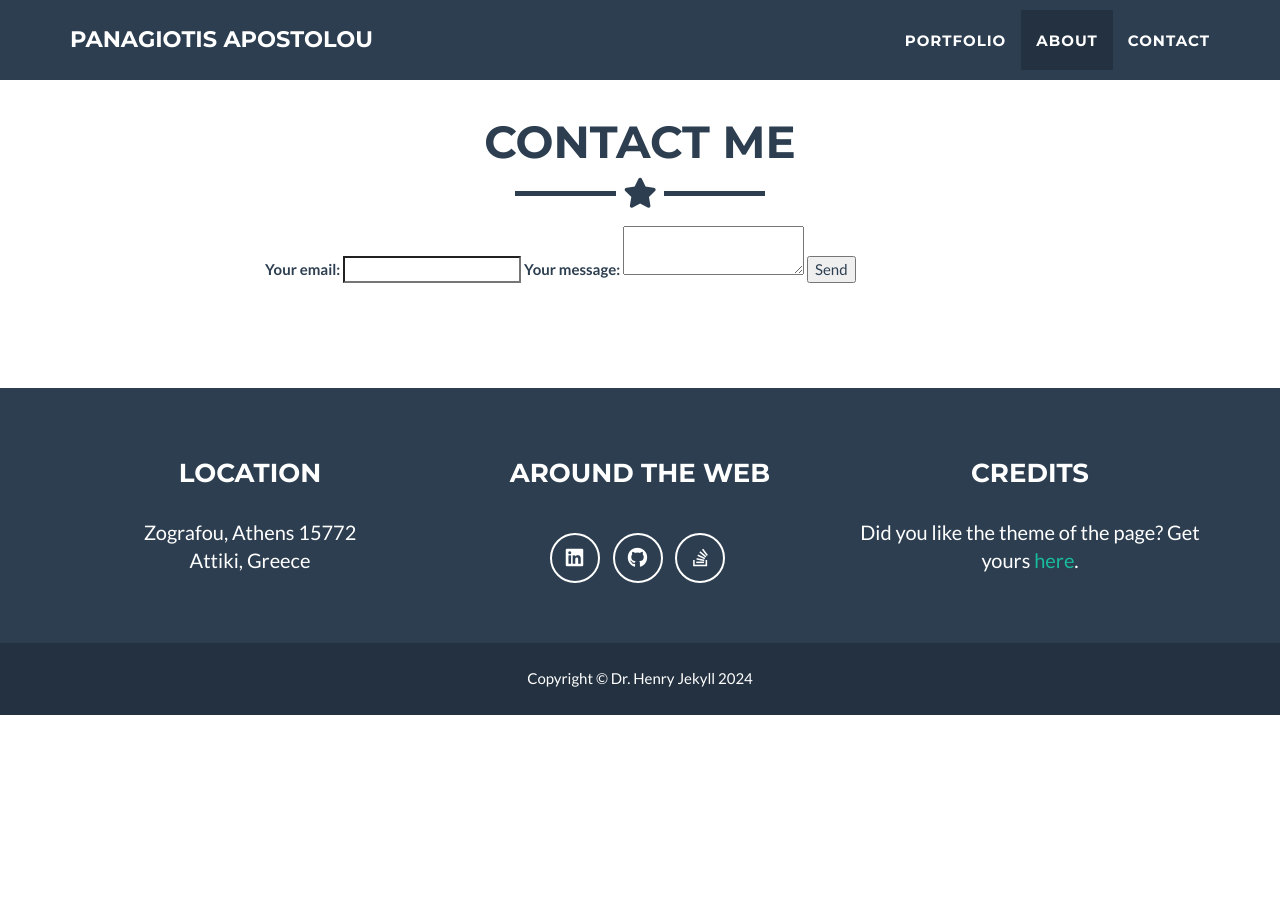
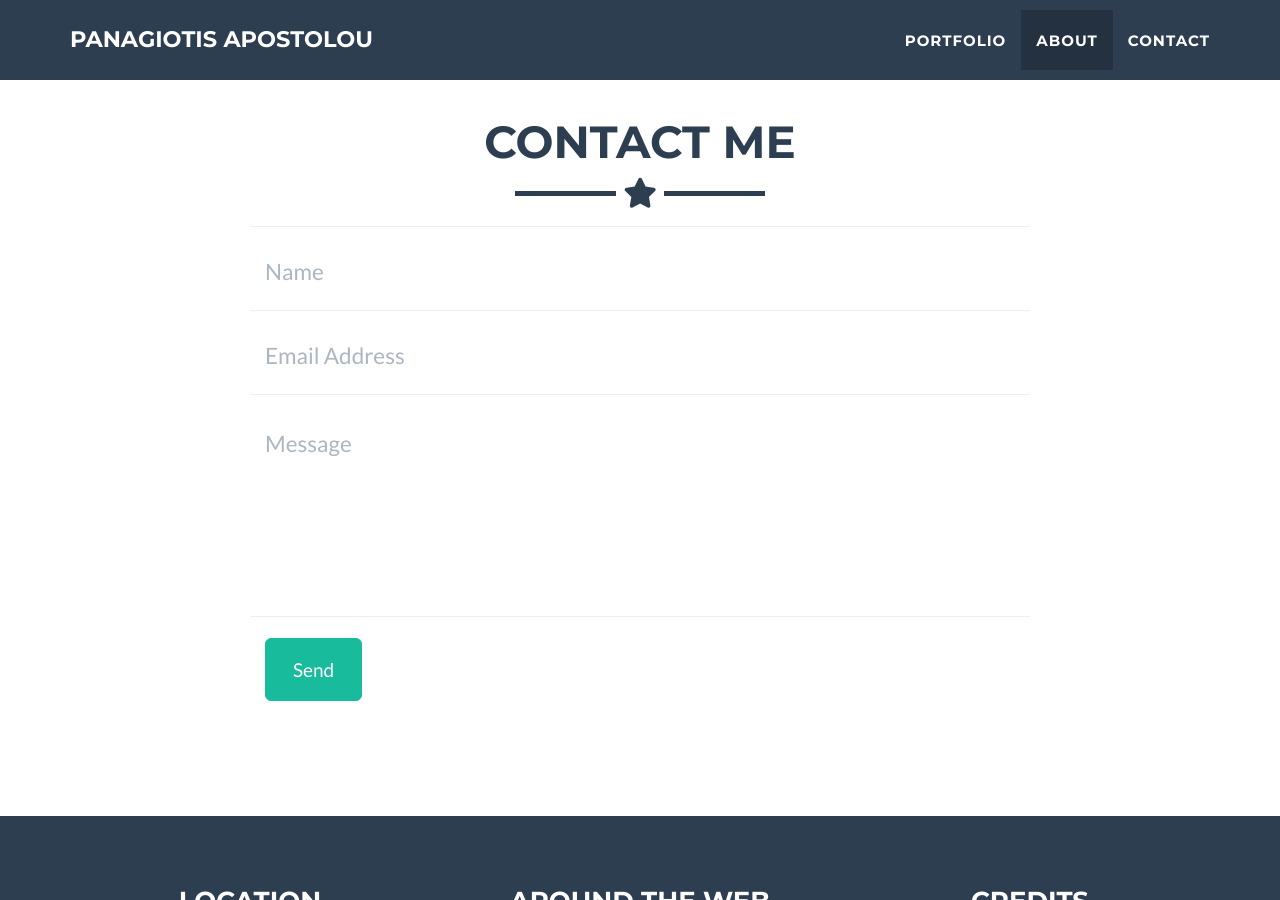
Before and after one commit to PanagiotisApostolou/PanagiotisApostolou.github.io, a Jekyll site: the page built from _posts/2014-07-18-project-1.markdown, in a window 1280 px wide and 900 px high, scrolled down 2145 px. Built offline with Jekyll 4.4.1, drawn with Linux system fonts in a browser that asks for light colours; before the commit the page ends 2860 px from its top, so only the background shows below that.

Commit message:
Update contact_static.html

```diff
--- a/_includes/contact_static.html
+++ b/_includes/contact_static.html
@@ -9,22 +9,43 @@
     </div>
     <div class="row">
       <div class="col-lg-8 col-lg-offset-2">
-        <form
-  action="https://formspree.io/f/xqkroyev"
-  method="POST"
->
-  <label>
-    Your email:
-    <input type="email" name="email">
-  </label>
-  <label>
-    Your message:
-    <textarea name="message"></textarea>
-  </label>
-  <!-- your other form fields go here -->
-  <button type="submit">Send</button>
-</form>
-
+        <form action="https://formspree.io/f/xqkroyev" method="POST" name="sentMessage" id="contactForm" novalidate>
+          <div class="row control-group">
+            <div class="form-group col-xs-12 floating-label-form-group controls">
+              <label for="name">Name</label>
+              <input type="text" name="name" class="form-control" placeholder="Name" id="name" required
+                data-validation-required-message="Please enter your name.">
+              <p class="help-block text-danger"></p>
+            </div>
+          </div>
+          <div class="row control-group">
+            <div class="form-group col-xs-12 floating-label-form-group controls">
+              <label for="email">Email Address</label>
+              <input type="email" name="_replyto" class="form-control" placeholder="Email Address" id="email" required
+                data-validation-required-message="Please enter your email address.">
+              <p class="help-block text-danger"></p>
+            </div>
+          </div>
+          <div>
+            <input type="hidden" name="_subject" value="New submission!">
+            <input type="text" name="_gotcha" style="display:none" />
+          </div>
+          <div class="row control-group">
+            <div class="form-group col-xs-12 floating-label-form-group controls">
+              <label for="message">Message</label>
+              <textarea rows="5" name="message" class="form-control" placeholder="Message" id="message" required
+                data-validation-required-message="Please enter a message."></textarea>
+              <p class="help-block text-danger"></p>
+            </div>
+          </div>
+          <br>
+          <div id="success"></div>
+          <div class="row">
+            <div class="form-group col-xs-12">
+              <button type="submit" class="btn btn-success btn-lg">Send</button>
+            </div>
+          </div>
+        </form>
       </div>
     </div>
   </div>
```
